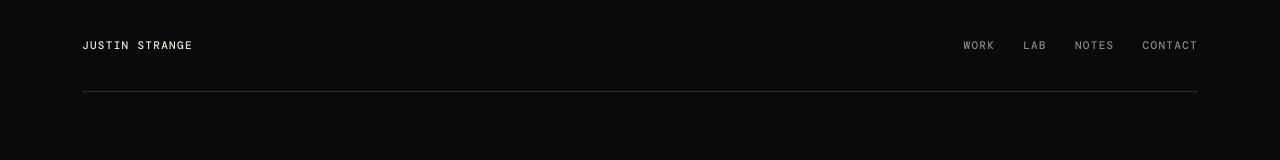
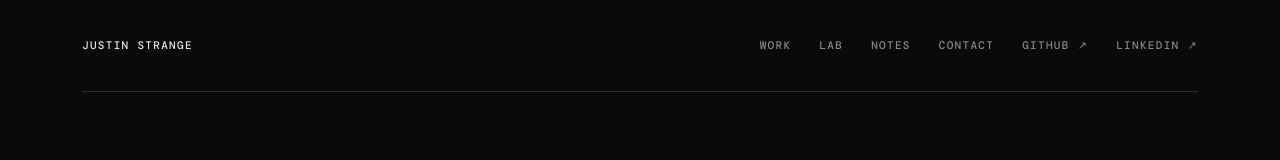
Before and after one commit to SaltProphet/justin-strange-portfolio, a React (Vite) app: page / in a window 1280 px wide. Shown: the top 160 px of the page. Built offline with nearby package versions, Linux system fonts and the light colour scheme; a web font is replaced by a local one.

Commit message:
Add GitHub and LinkedIn links

```diff
--- a/src/App.jsx
+++ b/src/App.jsx
@@ -23,6 +23,8 @@
           <a href="#lab">LAB</a>
           <a href="#notes">NOTES</a>
           <a href="#contact">CONTACT</a>
+          <a href="https://github.com/SaltProphet" target="_blank" rel="noreferrer">GITHUB ↗</a>
+          <a href="https://www.linkedin.com/in/justinstrange/" target="_blank" rel="noreferrer">LINKEDIN ↗</a>
         </nav>
       </header>
 
```
